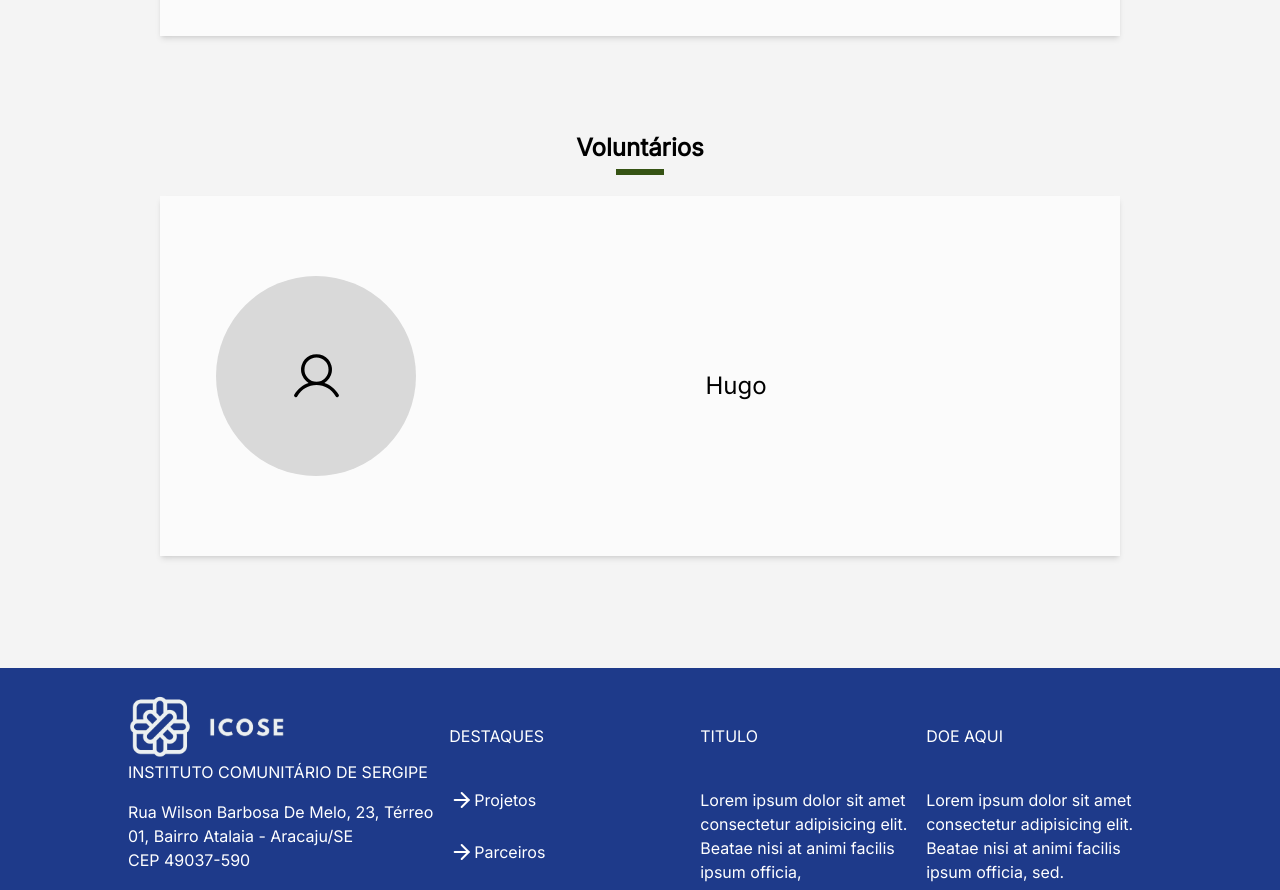
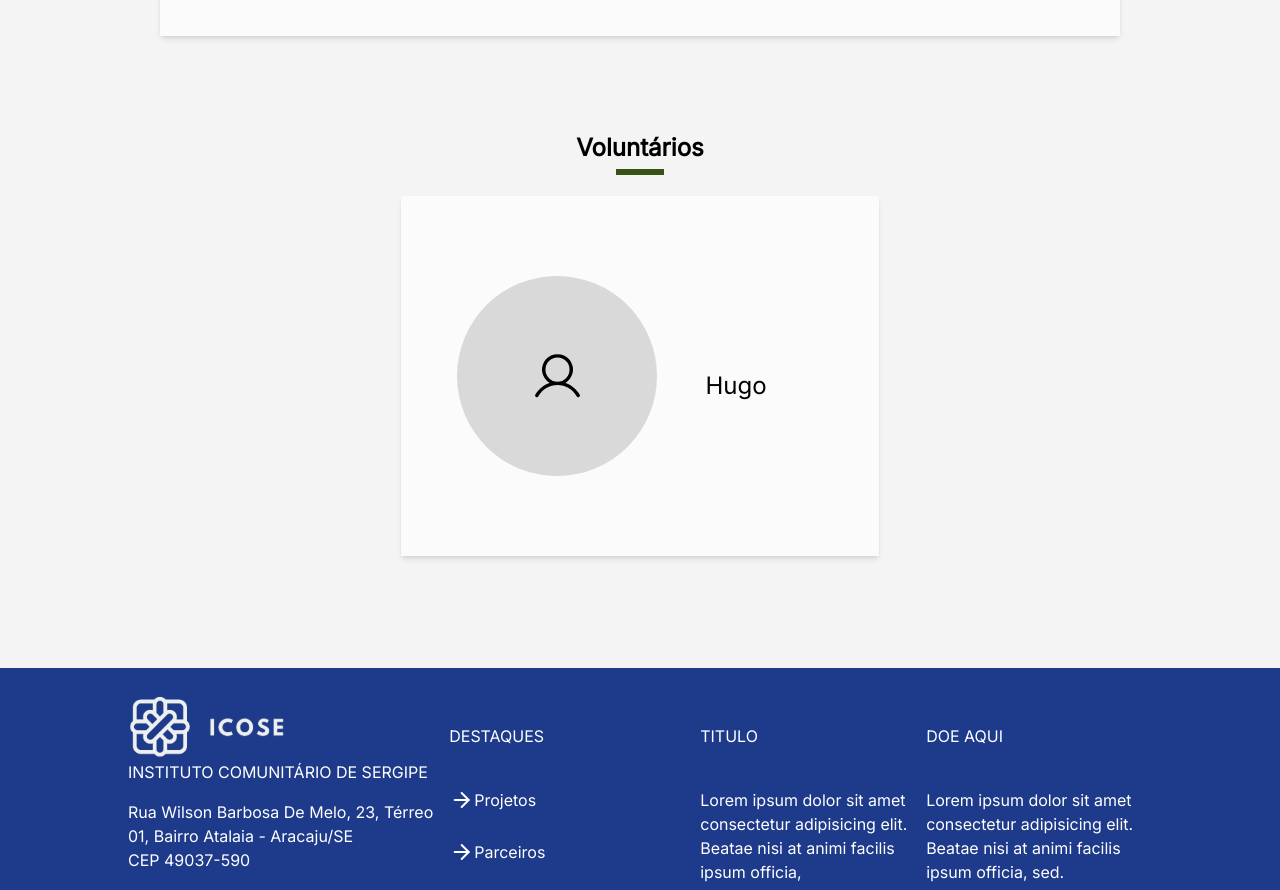
Before and after one commit to softeam-org/icose-web, a React (Vite) app: page /sobre in a window 1280 px wide. Shown: the part 3240-4130 px from the top of the page. Built offline with nearby package versions, Linux system fonts and the light colour scheme.

Commit message:
adiciona seções entre containers da página sobre

```diff
--- a/src/Pages/Sobre.jsx
+++ b/src/Pages/Sobre.jsx
@@ -8,7 +8,7 @@ import VolunteerCards from "../components/About/VolunteerCards";
 function About() {
   return (
     <div className="flex-1 flex flex-col bg-background-section justify-center items-center text-5xl w-full">
-      <div className="flex flex-col w-9/12 space-y-20 pt-24 pb-20">
+      <section className="flex flex-col w-9/12 space-y-20 pt-24 pb-20">
         <Title
           color = "standed-blue."
           content={"Governança:"}
@@ -35,8 +35,8 @@ function About() {
             text = {"Marco Vieira é jornalista e multiartista que trafega pelas áreas da fotografia, audiovisual e literatura. É amante das artes e das relações humanas. Compreende a vida como um todo que se harmoniza a partir dos bons pensamentos, das boas palavras e das boas ações."}
           />
         </div>
-      </div>
-      <div className="flex flex-col w-9/12">
+      </section>
+      <section className="flex flex-col w-9/12">
         <Title
           color = "#F59E0B"
           content={"Associados"}
@@ -64,7 +64,8 @@ function About() {
             text={"Mônica Jesus dos Santos, mãe, filha e irmã Empresaria Contábil, contadora, especialista em Auditoria e Holding, membro da comissão de estudo contábil aplicado ao terceiro setor do CRC/SE, ama a vida e tudo que ela ensina."}
           />
         </div>
-        <div className="mb-28">
+      </section>
+      <section className="mb-28">
         <div className="mb-8">
           <Title
             color = "#365314"
@@ -78,8 +79,7 @@ function About() {
             text={"Hugo"}
           />
         </div>
-        </div>
-      </div>
+      </section>
     </div>
   );
 };
```
Lines whose indentation alone changed are shown as unchanged.
